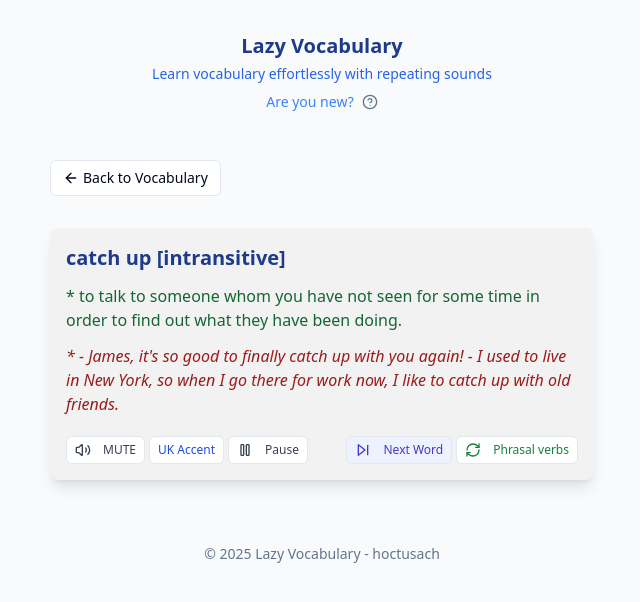
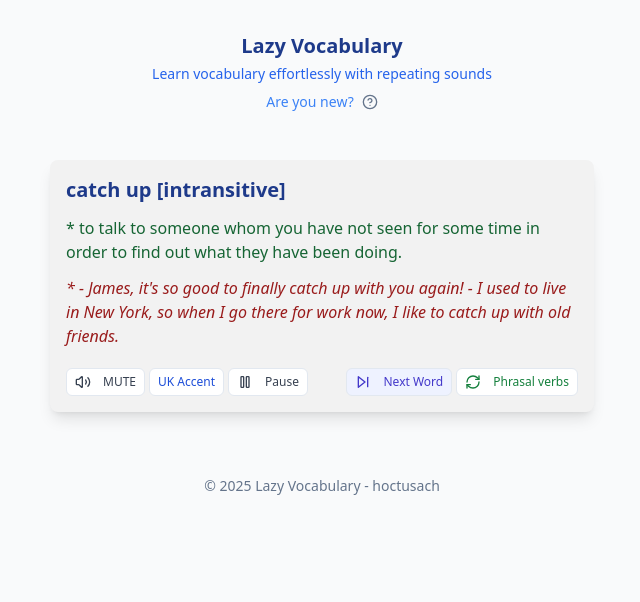
Before and after one commit to hoctusach/lazy-vocabulary, a React (Vite) app: page / in a window 1280 px wide. Shown: the top 602 px of the page, without its empty margins (318-958 px from the left). Built offline with nearby package versions, Linux system fonts and the light colour scheme.

Commit message:
Code edited in Lovable Code Editor
Edited UI in Lovable

```diff
--- a/src/components/VocabularyLayout.tsx
+++ b/src/components/VocabularyLayout.tsx
@@ -18,19 +18,6 @@ const VocabularyLayout: React.FC<VocabularyLayoutProps> = ({
 }) => {
   return (
     <div className="flex flex-col gap-6 w-full max-w-xl mx-auto p-4">
-      {!showWordCard && hasData && (
-        <div className="flex justify-start mb-2">
-          <Button
-            variant="outline"
-            size="sm"
-            onClick={onToggleView}
-            className="flex items-center gap-1"
-          >
-            <ArrowLeft size={16} />
-            Back to Vocabulary
-          </Button>
-        </div>
-      )}
       {children}
     </div>
   );
```
